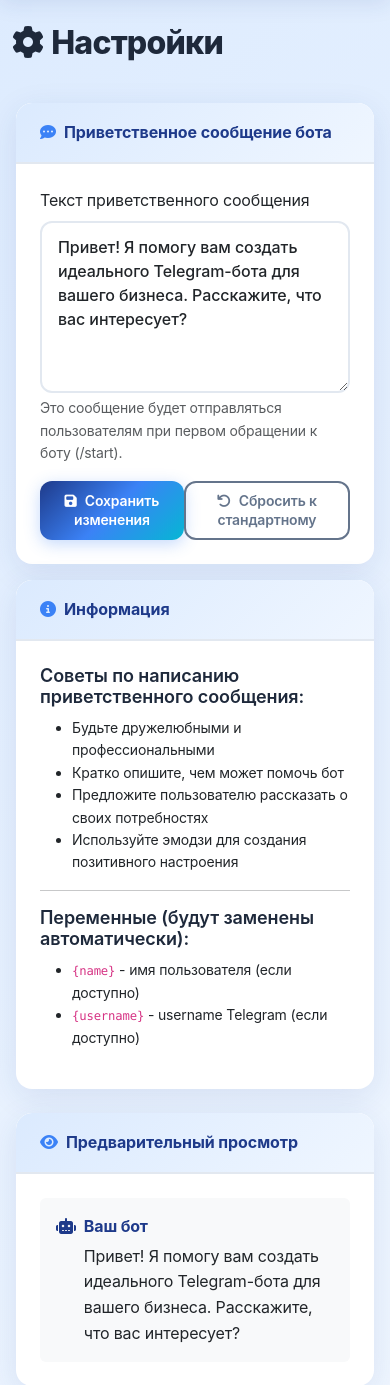
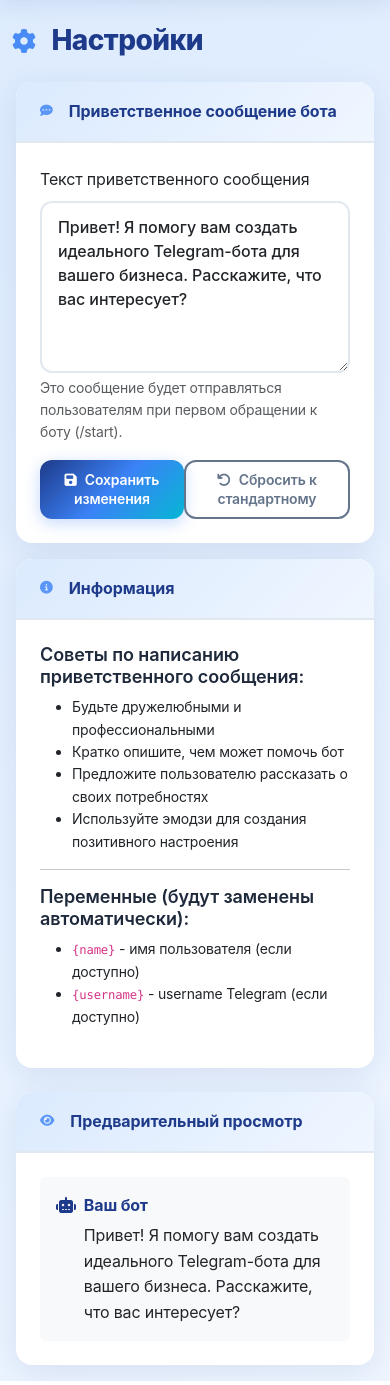
Before and after one commit to ntolkachev-gh/Clienterra-CRM, a Flask app: page /settings in a window 390 px wide. Shown: the part 237-1622 px from the top of the page. Run offline with Flask 3, Linux system fonts and the light colour scheme; a user stored in the database is signed in; data comes from the database, SQL or seed files in the repository.

Commit message:
🎯 Добавлены иконки к заголовкам
- Красивые иконки для всех заголовков страниц
- Анимированные иконки с hover-эффектами
- Адаптивные размеры иконок для разных экранов
- Улучшенная визуальная навигация
- Единый стиль для всех заголовков

```diff
--- a/static/css/style.css
+++ b/static/css/style.css
@@ -102,6 +102,53 @@ p {
     line-height: 1.7;
     letter-spacing: -0.005em;
     margin-bottom: 1rem;
+}
+
+/* Заголовки с иконками */
+.page-title {
+    display: flex;
+    align-items: center;
+    font-weight: 800;
+    font-size: 2.5rem;
+    letter-spacing: -0.03em;
+    color: var(--ocean-primary);
+    margin-bottom: 0;
+}
+
+.page-title i {
+    color: var(--ocean-secondary);
+    font-size: 2.25rem;
+    margin-right: 1rem;
+    opacity: 0.9;
+    transition: all 0.3s ease;
+}
+
+.page-title:hover i {
+    transform: scale(1.1);
+    opacity: 1;
+}
+
+.card-title {
+    display: flex;
+    align-items: center;
+    font-weight: 700;
+    font-size: 1.125rem;
+    letter-spacing: -0.01em;
+    color: var(--ocean-primary);
+    margin: 0;
+}
+
+.card-title i {
+    color: var(--ocean-secondary);
+    font-size: 1rem;
+    margin-right: 0.75rem;
+    opacity: 0.8;
+    transition: all 0.3s ease;
+}
+
+.card-title:hover i {
+    transform: scale(1.1);
+    opacity: 1;
 }
 
 /* Навигация */
@@ -575,6 +622,27 @@ p {
         letter-spacing: -0.005em;
     }
 
+    /* Адаптивные заголовки с иконками */
+    .page-title {
+        font-size: 2rem;
+        letter-spacing: -0.025em;
+    }
+
+    .page-title i {
+        font-size: 1.75rem;
+        margin-right: 0.75rem;
+    }
+
+    .card-title {
+        font-size: 1rem;
+        letter-spacing: -0.005em;
+    }
+
+    .card-title i {
+        font-size: 0.875rem;
+        margin-right: 0.5rem;
+    }
+
     .d-flex.gap-2 {
         flex-direction: column;
         gap: 0.75rem !important;
@@ -675,6 +743,27 @@ p {
     .source-count {
         font-size: 1rem;
         padding: 0.2rem 0.5rem;
+    }
+
+    /* Заголовки с иконками на маленьких экранах */
+    .page-title {
+        font-size: 1.75rem;
+        letter-spacing: -0.02em;
+    }
+
+    .page-title i {
+        font-size: 1.5rem;
+        margin-right: 0.5rem;
+    }
+
+    .card-title {
+        font-size: 0.95rem;
+        letter-spacing: -0.005em;
+    }
+
+    .card-title i {
+        font-size: 0.8rem;
+        margin-right: 0.4rem;
     }
 
     .stats-card {
--- a/templates/settings.html
+++ b/templates/settings.html
@@ -4,14 +4,18 @@
 
 {% block content %}
 <div class="d-flex justify-content-between align-items-center mb-4">
-    <h1><i class="fas fa-cog me-2"></i>Настройки</h1>
+    <h1 class="page-title">
+        <i class="fas fa-cog me-3"></i>Настройки
+    </h1>
 </div>
 
 <div class="row">
     <div class="col-md-8">
         <div class="card">
             <div class="card-header">
-                <h5 class="mb-0"><i class="fas fa-comment-dots me-2"></i>Приветственное сообщение бота</h5>
+                <h5 class="card-title">
+                    <i class="fas fa-comment-dots me-3"></i>Приветственное сообщение бота
+                </h5>
             </div>
             <div class="card-body">
                 <form method="POST">
@@ -46,7 +50,9 @@
     <div class="col-md-4">
         <div class="card">
             <div class="card-header">
-                <h5 class="mb-0"><i class="fas fa-info-circle me-2"></i>Информация</h5>
+                <h5 class="card-title">
+                    <i class="fas fa-info-circle me-3"></i>Информация
+                </h5>
             </div>
             <div class="card-body">
                 <h6>Советы по написанию приветственного сообщения:</h6>
@@ -69,7 +75,9 @@
 
         <div class="card mt-4">
             <div class="card-header">
-                <h5 class="mb-0"><i class="fas fa-eye me-2"></i>Предварительный просмотр</h5>
+                <h5 class="card-title">
+                    <i class="fas fa-eye me-3"></i>Предварительный просмотр
+                </h5>
             </div>
             <div class="card-body">
                 <div class="chat-preview p-3 bg-light rounded">
```
Also changed, not shown: templates/client_detail.html (+8 -4 lines), templates/dashboard.html (+6 -2 lines).
